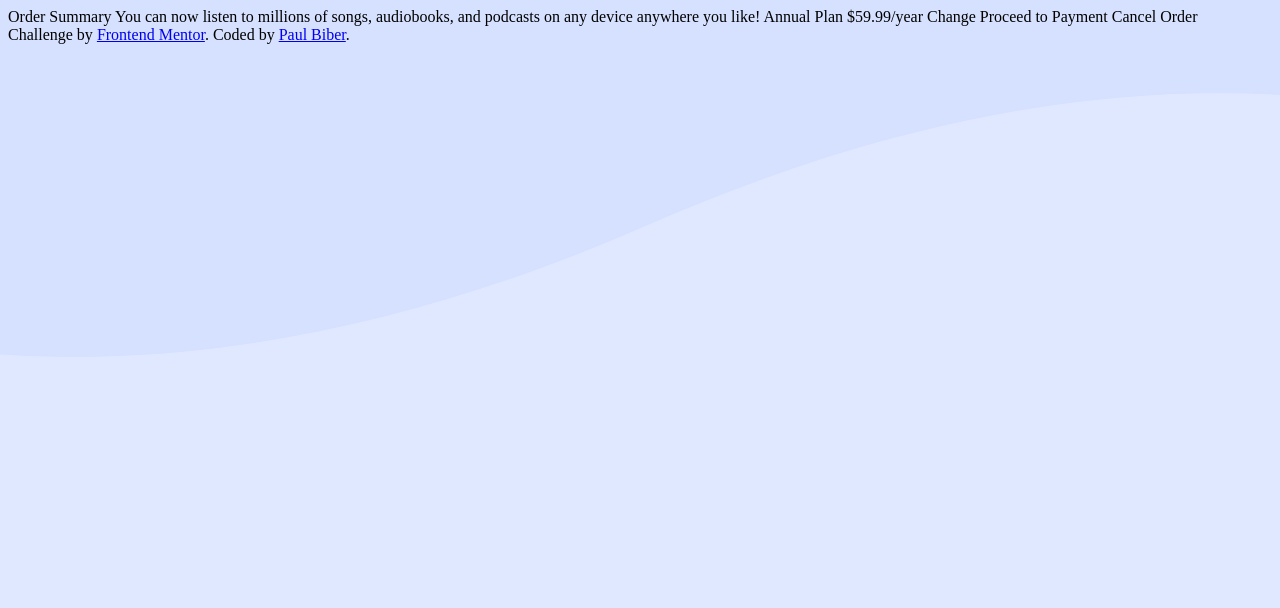
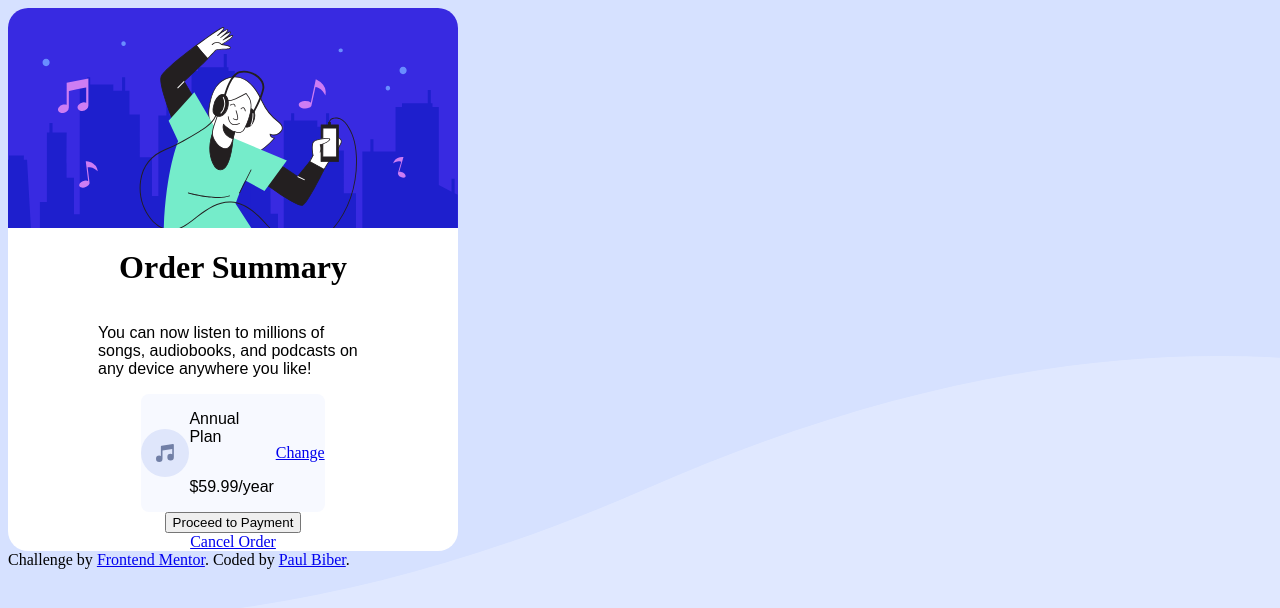
Before and after one commit to roadblock37/order_summary, a plain HTML site: page order-summary-component-main/index.html in a window 1280 px wide. Drawn offline with Linux system fonts and the light colour scheme.

Commit message:
basic layout and styling

```diff
--- a/order-summary-component-main/index.css
+++ b/order-summary-component-main/index.css
@@ -18,4 +18,50 @@
     }
 }
 
-/* main body background*/
+/* main card flex container*/
+.cardFlex {
+    display: flex;
+    flex-direction: column;
+    align-items: center;
+    max-width: 450px;
+    max-height: 697px;
+    background-color: white;
+    border-radius: 20px 20px 20px 20px;
+}
+
+/* top background image*/
+.heroImage {
+    border-top-left-radius: 20px;
+    border-top-right-radius: 20px;
+    max-height: 220px;
+    width: auto;
+}
+
+.cardFlex p {
+    max-width: 60%;
+    font-family: 'specimen', sans-serif;
+    font-size: 1em;
+}
+
+/* flex box for the annual price information*/
+.priceFlex {
+    display: flex;
+    flex-direction: row;
+    flex-wrap: wrap;
+    align-items: center;
+    max-width: 100%;
+    height: auto;
+    background-color: #F7F9FF;
+    border-radius: 8px;
+}
+
+/* a child flex container  of priceFlex for the annual price to be displayed in a column*/
+.annualPriceFlex {
+    display: flex;
+    flex-direction: column;
+
+}
+
+.change {
+    justify-self: center;
+}
--- a/order-summary-component-main/index.html
+++ b/order-summary-component-main/index.html
@@ -13,19 +13,25 @@
 
 </head>
 <body class="body">
+  <div class="cardFlex">
+    <img src="./images/illustration-hero.svg" class="heroImage">
+    <h1>Order Summary</h1>
+    <p>
+    You can now listen to millions of songs, audiobooks, and podcasts on any
+    device anywhere you like!
+    </p>
+    <div class="priceFlex">
+      <img src="./images/icon-music.svg" alt="music note">
+      <div class="annualPriceFlex">
+        <p>Annual Plan</p>
+        <p>$59.99/year</p>
+      </div>
 
-  Order Summary
-
-  You can now listen to millions of songs, audiobooks, and podcasts on any
-  device anywhere you like!
-
-  Annual Plan
-  $59.99/year
-
-  Change
-
-  Proceed to Payment
-  Cancel Order
+      <a href="#" class="change">Change</a>
+    </div>
+    <button class="paymentButton">Proceed to Payment</button>
+    <a href="#" class="cancelButton"> Cancel Order</a>
+  </div>
 
   <div class="attribution">
     Challenge by <a href="https://www.frontendmentor.io?ref=challenge" target="_blank">Frontend Mentor</a>.
```
